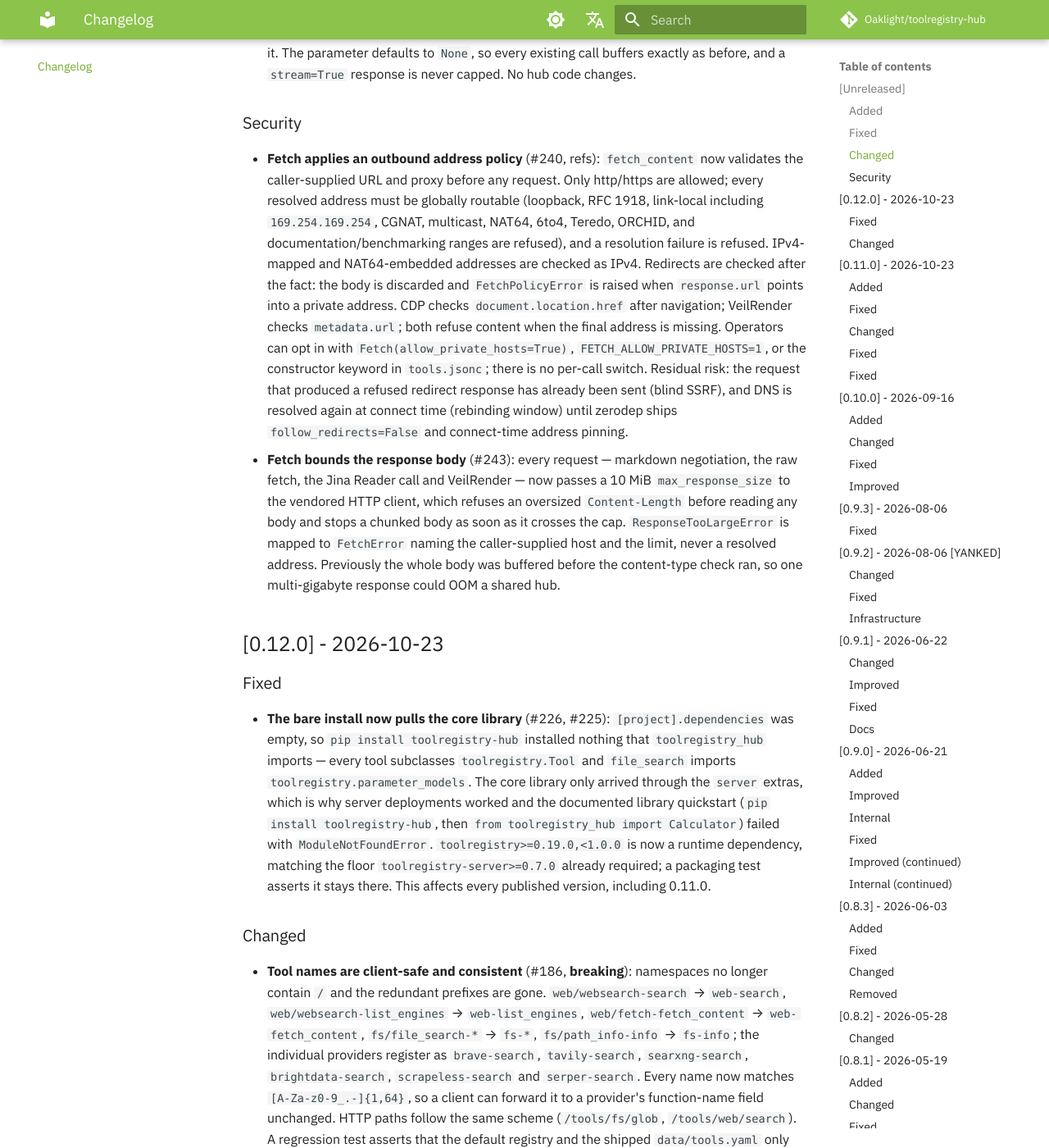
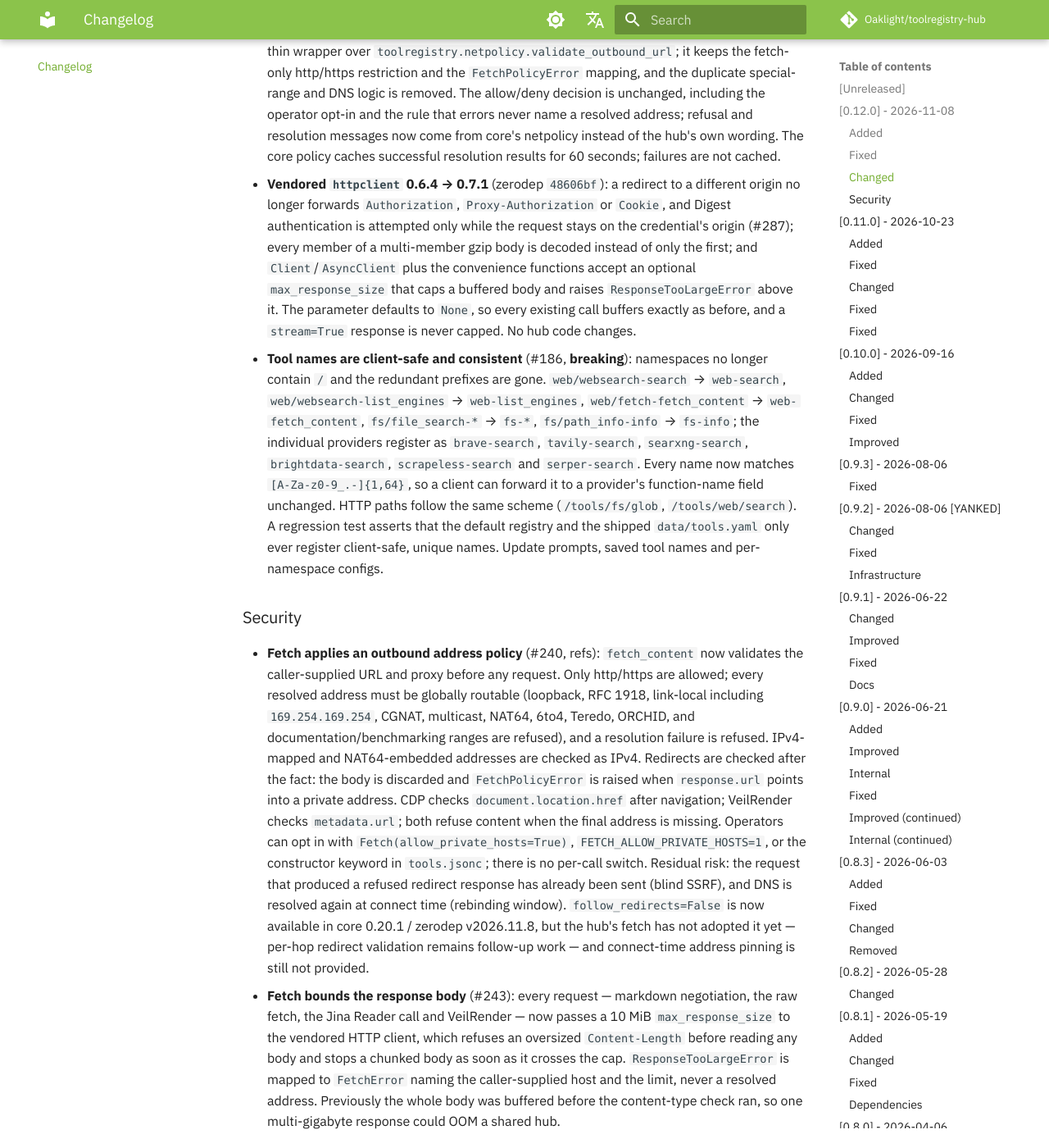
Before and after one commit to Oaklight/toolregistry-hub, an MkDocs documentation site: the page built from docs/changelog.md, in a window 1280 px wide and 1400 px high, scrolled down 1881 px. Shown: the whole window at 82% size. Built offline with MkDocs 1.6.1 and Material for MkDocs 9.7.7, drawn with Linux system fonts in a browser that asks for light colours; some web fonts are replaced; comment, search, counter and statistics services are not loaded; some of the changed text lies outside the part shown.

Commit message:
docs(changelog): cut 0.12.0 with the unreleased entries

```diff
--- a/docs/changelog.md
+++ b/docs/changelog.md
@@ -14,6 +14,8 @@
 
 ## [Unreleased]
 
+## [0.12.0] - 2026-11-08
+
 ### Added
 
 - **`tools.jsonc` hot reload** (#144): with `--config-reload` the running server watches its config file (mtime/size polling, no new dependency) and applies a source-level diff to the live registry: an added source is registered, a removed source is unregistered, a source that leaves the configured scope (`enabled: false`, or filtered by `mode`/`disabled`/`enabled`) is disabled instead of unregistered, and a changed declaration is replaced. Reordering the list is not a change. A malformed file is logged and ignored, and the current registry keeps serving. The first poll after startup always runs, so an edit made between the registry build and the watcher start is not lost. Removing a `tool_metadata` entry keeps the value it set until restart, because the same fields are also writable from the admin panel; the panel can reset it immediately. The watcher is opt-in and per process; the built-in default tool list has no file to watch, and cross-process coordination for a multi-service deployment is not included.
@@ -24,27 +26,19 @@
 - **Config hot reload bypassed `--profile`** (#234): a source registered by a reload did not pass through the deployment profile filter, so editing its declaration could re-expose a `file_system`, `destructive`, or `privileged` tool under `--profile remote` (or a `network` tool under `--profile local`). A reload now applies the same tag mapping to the tools it registers, without touching tools that were already registered.
 - **Hub metadata defaults reset admin-panel edits on every reload** (#232): `apply_hub_overrides` replayed `_TOOL_METADATA` over the whole registry on every applied diff, so a change to `tags`, `defer`, `title`, `search_hint` or an execution hint made from the admin panel was silently undone by the next unrelated config change. `reload_registry` now passes the names it registered to `on_reload`, and the callback annotates only those tools. Tools that already existed keep their current values; a tool registered by the reload still gets the Hub defaults, and the file's `tool_metadata` still wins afterwards.
 - **A zero-tool source is no longer re-registered on every reload** (#233): an empty name set meant an excluded source, a failed registration, or a successful registration that produced no tools, so the diff treated all three as needing registration and an MCP server that advertises no tools reconnected on every unrelated config change. A per-source status now records `applied`, `excluded` or `failed`: an applied source with no tools is left alone, a failed one retries, and an excluded one registers once it enters scope.
-
-### Changed
-
-- **Dependency floors raised for 0.12.0**: `toolregistry>=0.20.1` and `toolregistry-server>=0.8.0` (including the `server_core`, `server_openapi` and `server_mcp` extras). 0.12.0 no longer supports core 0.19.x or server 0.7.x.
-- **Fetch outbound policy delegates to core**: `toolregistry_hub.url_policy` is now a thin wrapper over `toolregistry.netpolicy.validate_outbound_url`; it keeps the fetch-only http/https restriction and the `FetchPolicyError` mapping, and the duplicate special-range and DNS logic is removed. The allow/deny decision is unchanged, including the operator opt-in and the rule that errors never name a resolved address; refusal and resolution messages now come from core's netpolicy instead of the hub's own wording. The core policy caches successful resolution results for 60 seconds; failures are not cached.
-- **Vendored `httpclient` 0.6.4 → 0.7.1** (zerodep `48606bf`): a redirect to a different origin no longer forwards `Authorization`, `Proxy-Authorization` or `Cookie`, and Digest authentication is attempted only while the request stays on the credential's origin (#287); every member of a multi-member gzip body is decoded instead of only the first; and `Client`/`AsyncClient` plus the convenience functions accept an optional `max_response_size` that caps a buffered body and raises `ResponseTooLargeError` above it. The parameter defaults to `None`, so every existing call buffers exactly as before, and a `stream=True` response is never capped. No hub code changes.
-
-### Security
-
-- **Fetch applies an outbound address policy** (#240, refs): `fetch_content` now validates the caller-supplied URL and proxy before any request. Only http/https are allowed; every resolved address must be globally routable (loopback, RFC 1918, link-local including `169.254.169.254`, CGNAT, multicast, NAT64, 6to4, Teredo, ORCHID, and documentation/benchmarking ranges are refused), and a resolution failure is refused. IPv4-mapped and NAT64-embedded addresses are checked as IPv4. Redirects are checked after the fact: the body is discarded and `FetchPolicyError` is raised when `response.url` points into a private address. CDP checks `document.location.href` after navigation; VeilRender checks `metadata.url`; both refuse content when the final address is missing. Operators can opt in with `Fetch(allow_private_hosts=True)`, `FETCH_ALLOW_PRIVATE_HOSTS=1`, or the constructor keyword in `tools.jsonc`; there is no per-call switch. Residual risk: the request that produced a refused redirect response has already been sent (blind SSRF), and DNS is resolved again at connect time (rebinding window) until zerodep ships `follow_redirects=False` and connect-time address pinning.
-- **Fetch bounds the response body** (#243): every request — markdown negotiation, the raw fetch, the Jina Reader call and VeilRender — now passes a 10 MiB `max_response_size` to the vendored HTTP client, which refuses an oversized `Content-Length` before reading any body and stops a chunked body as soon as it crosses the cap. `ResponseTooLargeError` is mapped to `FetchError` naming the caller-supplied host and the limit, never a resolved address. Previously the whole body was buffered before the content-type check ran, so one multi-gigabyte response could OOM a shared hub.
-
-## [0.12.0] - 2026-10-23
-
-### Fixed
-
 - **The bare install now pulls the core library** (#226, #225): `[project].dependencies` was empty, so `pip install toolregistry-hub` installed nothing that `toolregistry_hub` imports — every tool subclasses `toolregistry.Tool` and `file_search` imports `toolregistry.parameter_models`. The core library only arrived through the `server` extras, which is why server deployments worked and the documented library quickstart (`pip install toolregistry-hub`, then `from toolregistry_hub import Calculator`) failed with `ModuleNotFoundError`. `toolregistry>=0.19.0,<1.0.0` is now a runtime dependency, matching the floor `toolregistry-server>=0.7.0` already required; a packaging test asserts it stays there. This affects every published version, including 0.11.0.
 
 ### Changed
 
+- **Dependency floors raised for 0.12.0** (#249): `toolregistry>=0.20.1` and `toolregistry-server>=0.8.0` (including the `server_core`, `server_openapi` and `server_mcp` extras). 0.12.0 no longer supports core 0.19.x or server 0.7.x.
+- **Fetch outbound policy delegates to core** (#249): `toolregistry_hub.url_policy` is now a thin wrapper over `toolregistry.netpolicy.validate_outbound_url`; it keeps the fetch-only http/https restriction and the `FetchPolicyError` mapping, and the duplicate special-range and DNS logic is removed. The allow/deny decision is unchanged, including the operator opt-in and the rule that errors never name a resolved address; refusal and resolution messages now come from core's netpolicy instead of the hub's own wording. The core policy caches successful resolution results for 60 seconds; failures are not cached.
+- **Vendored `httpclient` 0.6.4 → 0.7.1** (zerodep `48606bf`): a redirect to a different origin no longer forwards `Authorization`, `Proxy-Authorization` or `Cookie`, and Digest authentication is attempted only while the request stays on the credential's origin (#287); every member of a multi-member gzip body is decoded instead of only the first; and `Client`/`AsyncClient` plus the convenience functions accept an optional `max_response_size` that caps a buffered body and raises `ResponseTooLargeError` above it. The parameter defaults to `None`, so every existing call buffers exactly as before, and a `stream=True` response is never capped. No hub code changes.
 - **Tool names are client-safe and consistent** (#186, **breaking**): namespaces no longer contain `/` and the redundant prefixes are gone. `web/websearch-search` → `web-search`, `web/websearch-list_engines` → `web-list_engines`, `web/fetch-fetch_content` → `web-fetch_content`, `fs/file_search-*` → `fs-*`, `fs/path_info-info` → `fs-info`; the individual providers register as `brave-search`, `tavily-search`, `searxng-search`, `brightdata-search`, `scrapeless-search` and `serper-search`. Every name now matches `[A-Za-z0-9_.-]{1,64}`, so a client can forward it to a provider's function-name field unchanged. HTTP paths follow the same scheme (`/tools/fs/glob`, `/tools/web/search`). A regression test asserts that the default registry and the shipped `data/tools.yaml` only ever register client-safe, unique names. Update prompts, saved tool names and per-namespace configs.
+
+### Security
+
+- **Fetch applies an outbound address policy** (#240, refs): `fetch_content` now validates the caller-supplied URL and proxy before any request. Only http/https are allowed; every resolved address must be globally routable (loopback, RFC 1918, link-local including `169.254.169.254`, CGNAT, multicast, NAT64, 6to4, Teredo, ORCHID, and documentation/benchmarking ranges are refused), and a resolution failure is refused. IPv4-mapped and NAT64-embedded addresses are checked as IPv4. Redirects are checked after the fact: the body is discarded and `FetchPolicyError` is raised when `response.url` points into a private address. CDP checks `document.location.href` after navigation; VeilRender checks `metadata.url`; both refuse content when the final address is missing. Operators can opt in with `Fetch(allow_private_hosts=True)`, `FETCH_ALLOW_PRIVATE_HOSTS=1`, or the constructor keyword in `tools.jsonc`; there is no per-call switch. Residual risk: the request that produced a refused redirect response has already been sent (blind SSRF), and DNS is resolved again at connect time (rebinding window). `follow_redirects=False` is now available in core 0.20.1 / zerodep v2026.11.8, but the hub's fetch has not adopted it yet — per-hop redirect validation remains follow-up work — and connect-time address pinning is still not provided.
+- **Fetch bounds the response body** (#243): every request — markdown negotiation, the raw fetch, the Jina Reader call and VeilRender — now passes a 10 MiB `max_response_size` to the vendored HTTP client, which refuses an oversized `Content-Length` before reading any body and stops a chunked body as soon as it crosses the cap. `ResponseTooLargeError` is mapped to `FetchError` naming the caller-supplied host and the limit, never a resolved address. Previously the whole body was buffered before the content-type check ran, so one multi-gigabyte response could OOM a shared hub.
 
 ## [0.11.0] - 2026-10-23
 
```
